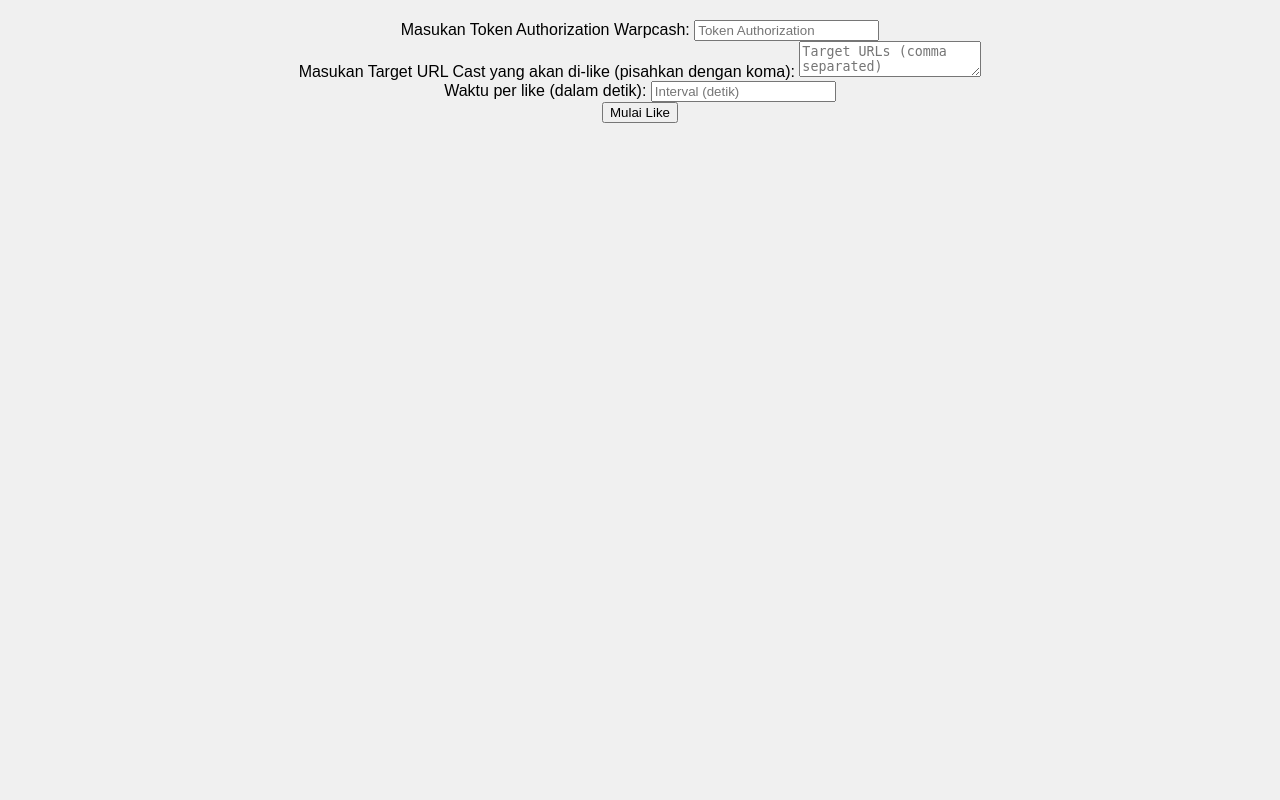
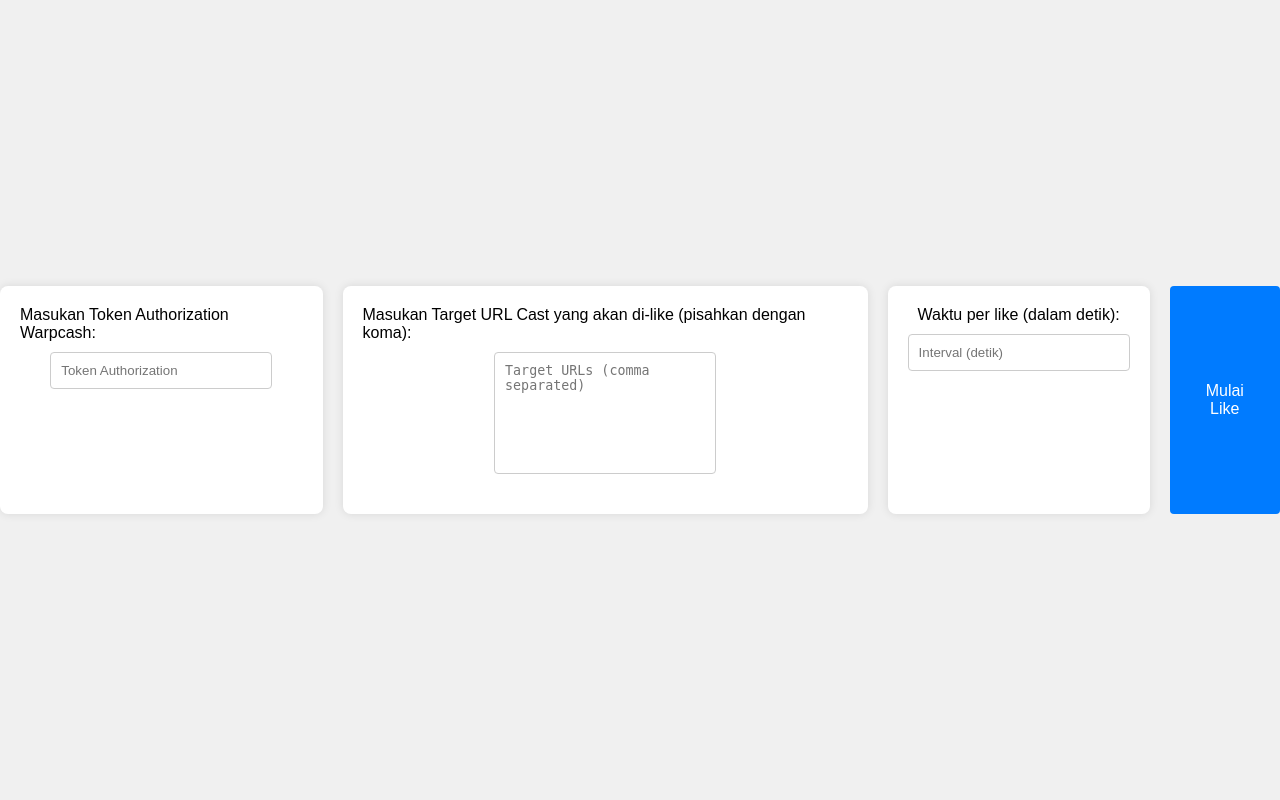
Before and after one commit to bismilahdestia/bismilahdestia.github.io, a PHP site: page / in a window 1280 px wide. Run offline with PHP 8.4, Linux system fonts and the light colour scheme.

Commit message:
styles.css

```diff
--- a/styles.css
+++ b/styles.css
@@ -1,81 +1,62 @@
 body {
-    font-family: 'Arial', sans-serif;
-    text-align: center;
+    font-family: Arial, sans-serif;
+    display: flex;
+    justify-content: center;
+    align-items: center;
+    height: 100vh;
     margin: 0;
-    padding: 0;
     background-color: #f0f0f0;
 }
 
 .container {
-    padding: 20px;
+    display: flex;
+    justify-content: center;
+    align-items: center;
+    gap: 20px;
 }
 
-.header {
-    background-color: #e0e0e0;
-    padding: 20px;
-    border-bottom: 2px solid #ccc;
+form {
+    display: flex;
+    gap: 20px;
 }
 
-.header h1 {
-    margin: 0;
-    color: #333;
-}
-
-.countdown {
-    font-size: 24px;
-    margin: 20px 0;
-    color: #d9534f;
-}
-
-.section {
-    margin: 40px 0;
-}
-
-.section h2 {
-    margin-bottom: 10px;
-    color: #5bc0de;
-}
-
-.gallery img {
-    max-width: 100%;
-    height: auto;
-    display: block;
-    margin: 10px auto;
-    border-radius: 10px;
-    box-shadow: 0 4px 8px rgba(0, 0, 0, 0.1);
-}
-
-.rsvp form {
+.column {
+    background-color: #ffffff;
+    padding: 20px;
+    border-radius: 8px;
+    box-shadow: 0 0 10px rgba(0, 0, 0, 0.1);
     display: flex;
     flex-direction: column;
     align-items: center;
 }
 
-.rsvp label, .rsvp input, .rsvp select, .rsvp button {
-    margin: 10px 0;
+label {
+    margin-bottom: 10px;
 }
 
-.rsvp input, .rsvp select {
+input, textarea {
     padding: 10px;
-    width: 80%;
-    max-width: 400px;
+    border: 1px solid #ccc;
+    border-radius: 4px;
+    width: 200px;
+    margin-bottom: 20px;
 }
 
-.rsvp button {
-    padding: 10px 20px;
-    background-color: #5bc0de;
-    color: white;
-    border: none;
-    cursor: pointer;
+textarea {
+    height: 100px;
+    resize: none;
 }
 
-.rsvp button:hover {
-    background-color: #31b0d5;
+button {
+    padding: 10px 20px;
+    border: none;
+    background-color: #007BFF;
+    color: white;
+    border-radius: 4px;
+    cursor: pointer;
+    font-size: 16px;
 }
 
-.footer {
-    background-color: #e0e0e0;
-    padding: 10px;
-    border-top: 2px solid #ccc;
-    color: #777;
+button:hover {
+    background-color: #0056b3;
 }
```
